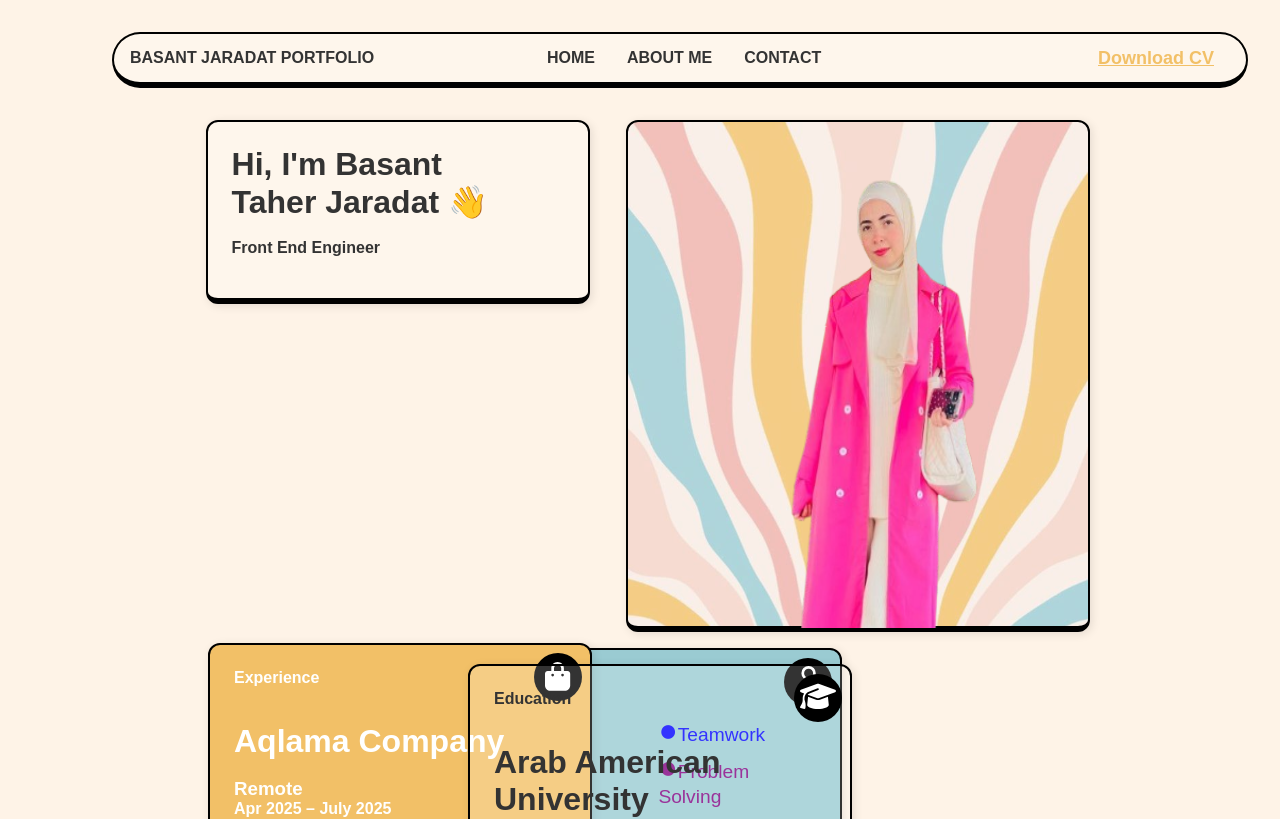
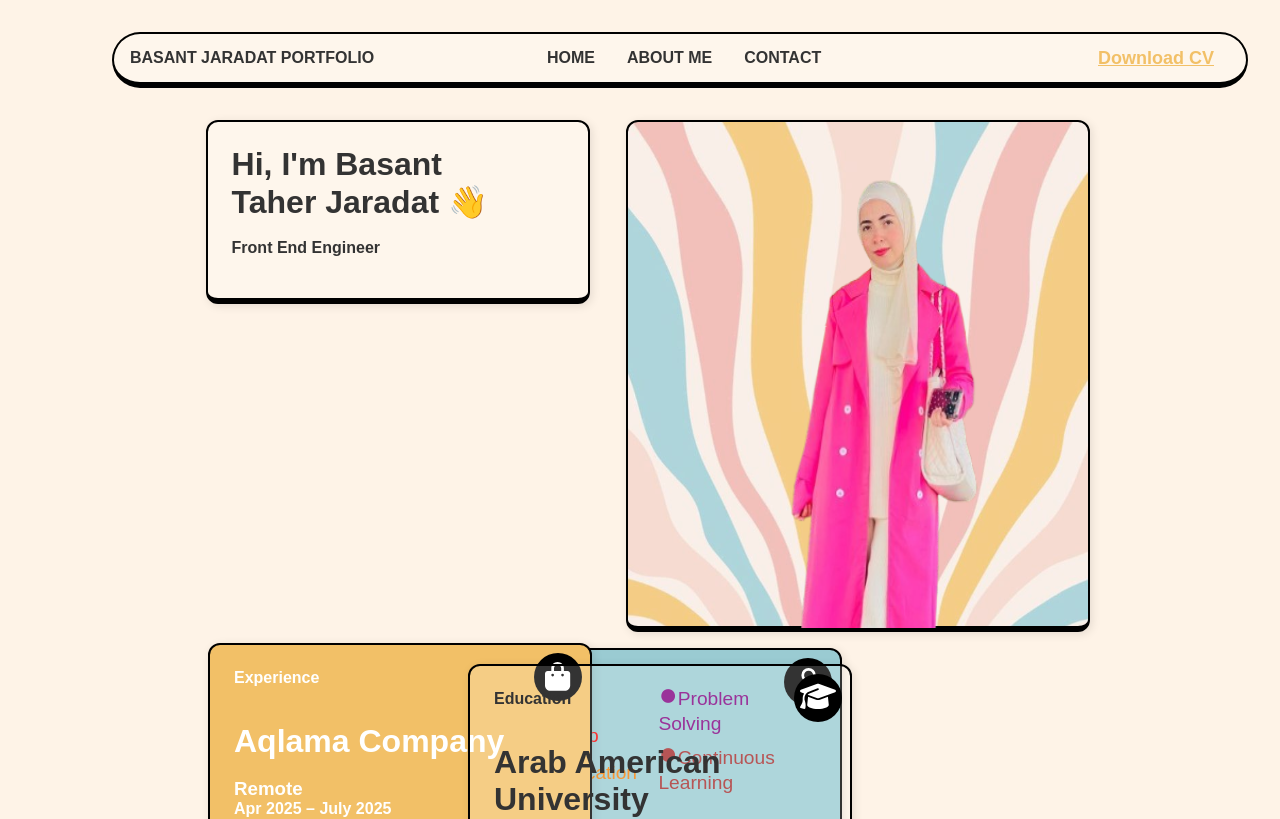
Before and after one commit to basantjaradat/Portfolio, a Next.js app: page / in a window 1280 px wide. Shown: the top 819 px of the page. Built offline with nearby package versions, Linux system fonts and the light colour scheme.

Commit message:
Update index.jsx

```diff
--- a/src/pages/index.jsx
+++ b/src/pages/index.jsx
@@ -18,8 +18,8 @@ export default function Home() {
           <Link href="/about">ABOUT ME</Link>
           <Link href="/contact">CONTACT</Link>
         </div>
-        <a className="download" href="#cv">
-          Download CV
+        <a className="download" href="/basant-jaradat-CV.pdf" download>
+            Download CV
         </a>
       </div>
 
@@ -37,22 +37,21 @@ export default function Home() {
         </div>
 
         <div className="skills-card">
-          <h4>Skills</h4>
-          <br />
-          <br />
-          <span className="skills-icon">
-            <i className="far fa-user"><FontAwesomeIcon icon={faUser} /></i>
-          </span>
-          <ul>
-            <li style={{ color: "green" }}>Analysis</li>
-            <li style={{ color: "red" }}>Speaking</li>
-            <li style={{ color: "#f57c00" }}>Manage</li>
-            <li style={{ color: "blue" }}>Teamwork</li>
+          <div className="skills-header">
+            <h4>Skills</h4>
+            <div className="skills-icon">
+              <FontAwesomeIcon icon={faUser} />
+            </div>
+          </div>
+          <ul className="skills-list">
+            <li style={{ color: "green" }}>Teamwork</li>
+            <li style={{ color: "red" }}>Leadership</li>
+            <li style={{ color: "#f57c00" }}>Communication</li>
+            <li style={{ color: "blue" }}> Time Management</li>
             <li style={{ color: "purple" }}>Problem Solving</li>
-            <li style={{ color: "brown" }}>Leadership</li>
+            <li style={{ color: "brown" }}>Continuous Learning</li>
           </ul>
         </div>
-
         <div className="exp-card">
           <span className="bag-icon">
             <i className="fas fa-shopping-bag"><FontAwesomeIcon icon={faShoppingBag} /></i>
```
